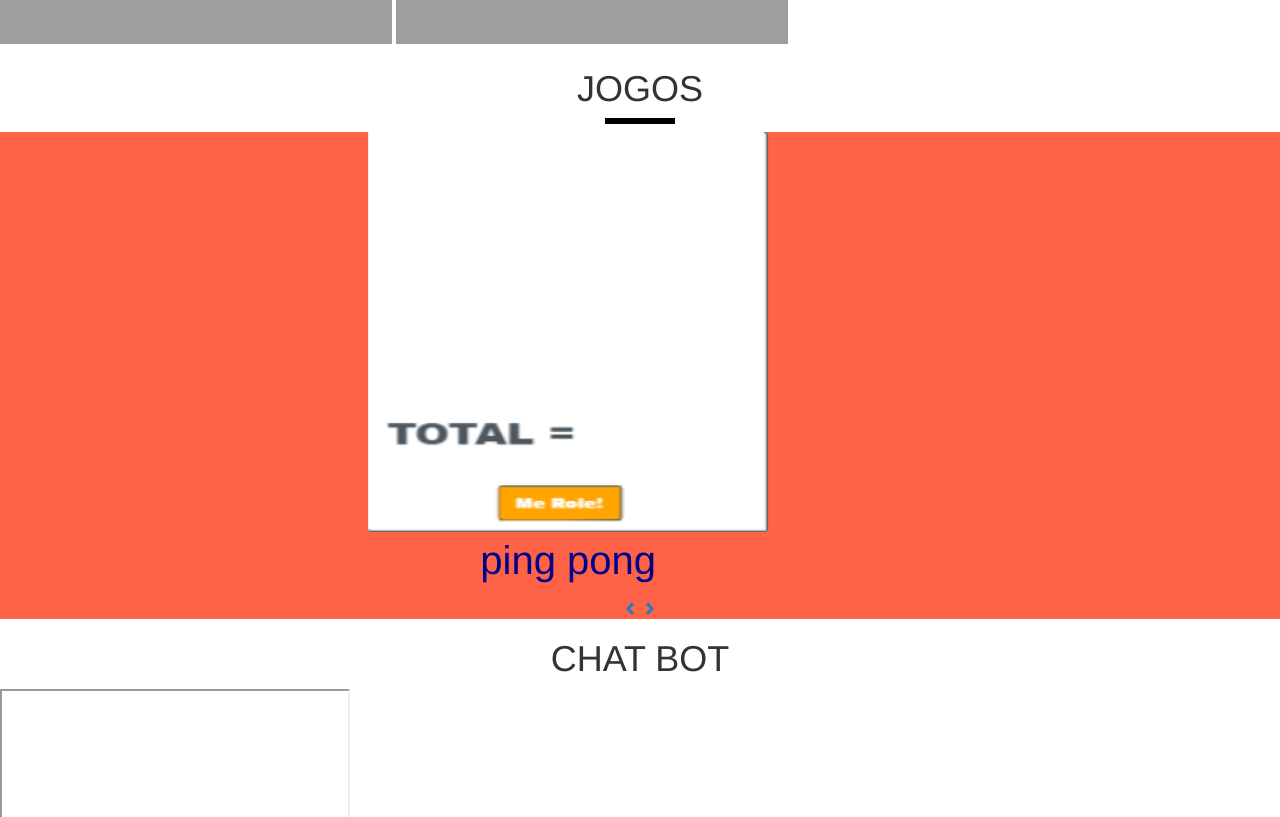
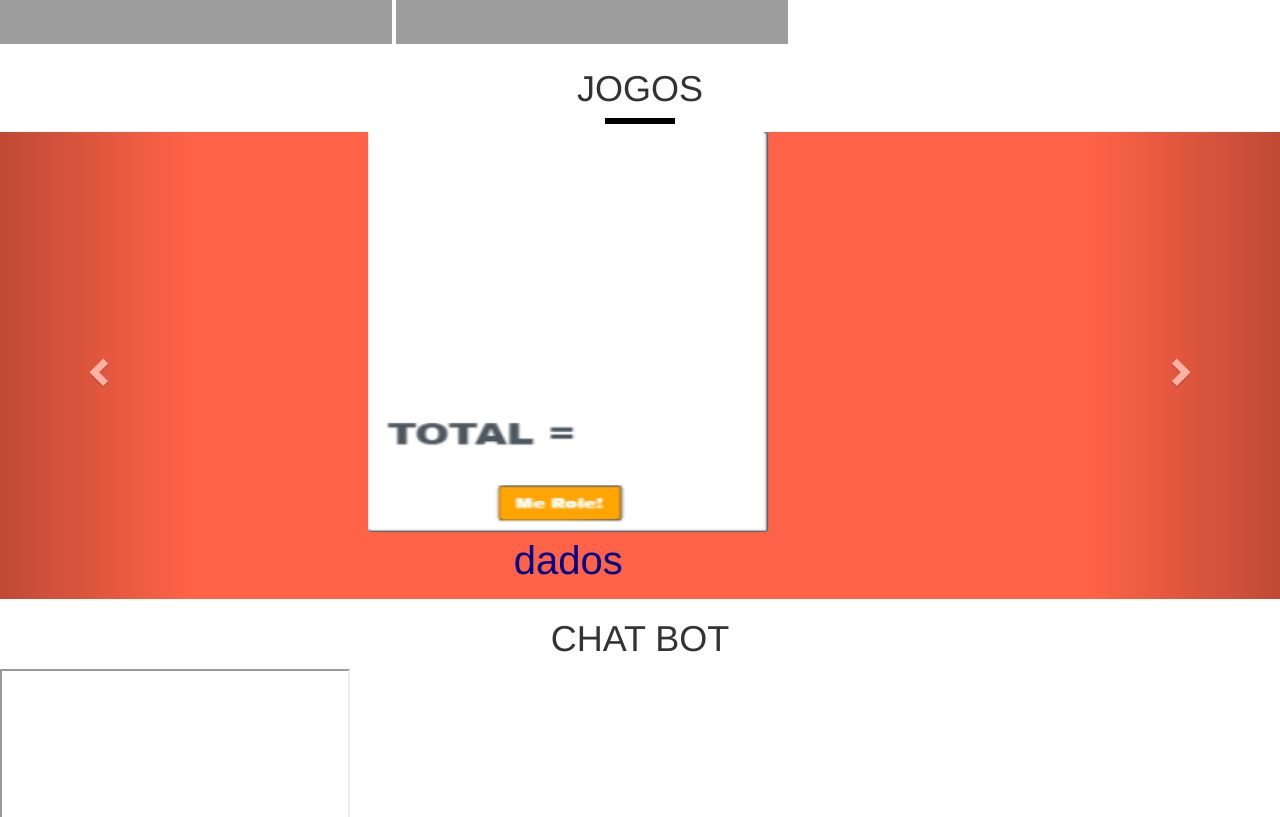
Before and after one commit to daviwei-31/meusapps, a plain HTML site: page index.html in a window 1280 px wide. Shown: the part 660-1477 px from the top of the page. Drawn offline with nearby package versions, Linux system fonts and the light colour scheme; grey boxes are pictures that could not be loaded.

Commit message:
Add files via upload

```diff
--- a/index.html
+++ b/index.html
@@ -35,12 +35,12 @@
                 <div class="item active">
                   <a href="https://studio.code.org/projects/applab/kop8rCf9cIeC58LoYb9VWswtCnZNv8_5D_jaUDTPjtI"
             target="_blank"><img src="imagemjogo1.png"></a>
-            <p>ping pong</p>
+            <p>dados</p>
                 </div>
                 <div class="item">
                   <a href="https://studio.code.org/projects/applab/euYLXYi7e3k4xqUmHDE_gHNbgLqoUA36BGwQENs-CxM"
                   target="_blank"><img src="imagemjogo3.png"></a>
-                  <p>carrinhos(velozes e furiosos)</p>
+                  <p>adivinhe a cor</p>
                 </div>
                 <div class="item">
                   <a href="https://studio.code.org/projects/gamelab/VKITG8aP5EuFS1QUKUl-VrESQ2qFyVJrXDsJ0mQgSgg"
@@ -49,9 +49,9 @@
                 </div>
 
               </div>
-              <a class="left carouser-control" href="#carouselOnegociodemudala" data-slide="prev">
+              <a class="left carousel-control" href="#carouselOnegociodemudala" data-slide="prev">
                 <span class="glyphicon glyphicon-chevron-left"></span></a>
-                <a class="right carouser-control" href="#carouselOnegociodemudala" data-slide="next">
+                <a class="right carousel-control" href="#carouselOnegociodemudala" data-slide="next">
                   <span class="glyphicon glyphicon-chevron-right"></span>
               </a>
              </center>
```
